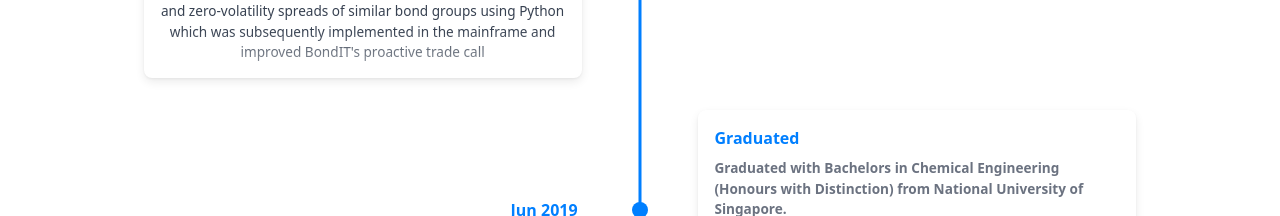
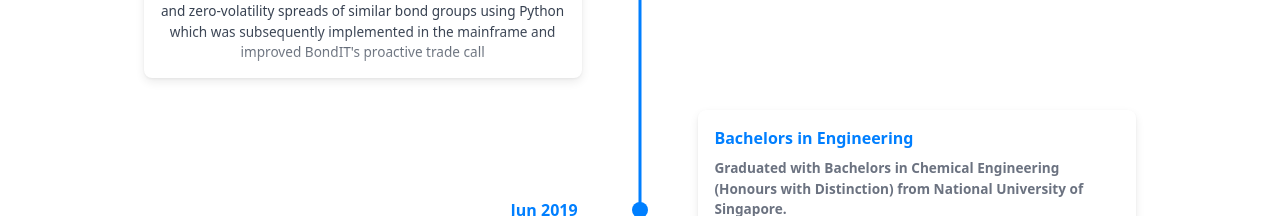
Before and after one commit to alanriya/alanriya.github.io, a React (Create React App) app: page / in a window 1280 px wide. Shown: the part 3460-3676 px from the top of the page. Built offline with nearby package versions, Linux system fonts and the light colour scheme.

Commit message:
corrected grammar

```diff
--- a/src/components/About.js
+++ b/src/components/About.js
@@ -11,7 +11,7 @@ export default function About() {
           Meet Alan
             <br className="hidden lg:inline-block" />
           </h1>
-          <h3>A skilled professional in quantitative development and big data analytics with a remarkable track record. Having achieved a triumphant win in an Israeli hackathon, Alan showcased unmatched expertise in implementing multi-classification machine learning algorithms. As a certified Google Professional Data Engineera and AWS DevOps professional, he has further specialized in Python and Java, crafting cutting-edge data infrastructure solutions. Alan is well-equipped to revolutionize your big data analytics endeavors. With an adaptive and collaborative mindset, he is poised to unleash the full potential of your company's data, driving innovation and paving the way for unparalleled achievements.</h3>
+          <h3>A skilled professional in quantitative development and big data analytics with a remarkable track record. Having achieved a triumphant win in an Israeli hackathon, Alan showcased unmatched expertise in implementing multi-classification machine learning algorithms. As a certified Google Professional Data Engineer and AWS DevOps professional, he has further specialized in Python and Java, crafting cutting-edge data infrastructure solutions. Alan is well-equipped to revolutionize your big data analytics endeavors. With an adaptive and collaborative mindset, he is poised to unleash the full potential of your company's data, driving innovation and paving the way for unparalleled achievements.</h3>
           <br/>
           <p className="mb-8 leading-relaxed">
 
--- a/src/data.js
+++ b/src/data.js
@@ -42,7 +42,7 @@ export const backgrounds = [
     cardDetailedText: "Led the research of an algorithm analysing the interpolated and zero-volatility spreads of similar bond groups using Python which was subsequently implemented in the mainframe and improved BondIT's proactive trade call",
   },
   {
-    cardTitle: 'Graduated',
+    cardTitle: 'Bachelors in Engineering',
     cardSubtitle:
       "Graduated with Bachelors in Chemical Engineering (Honours with Distinction) from National University of Singapore.",
     title: "Jun 2019",
```
